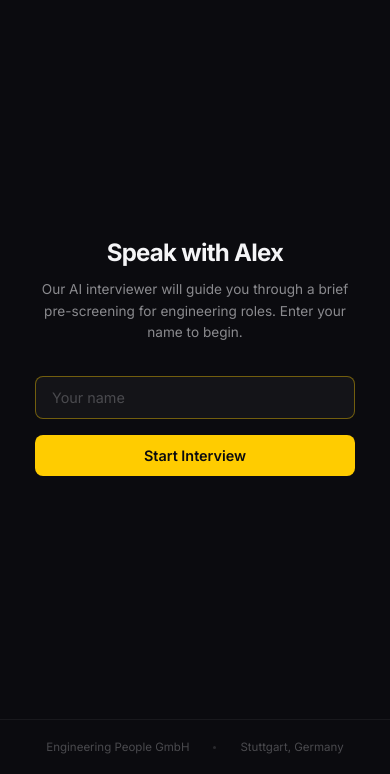
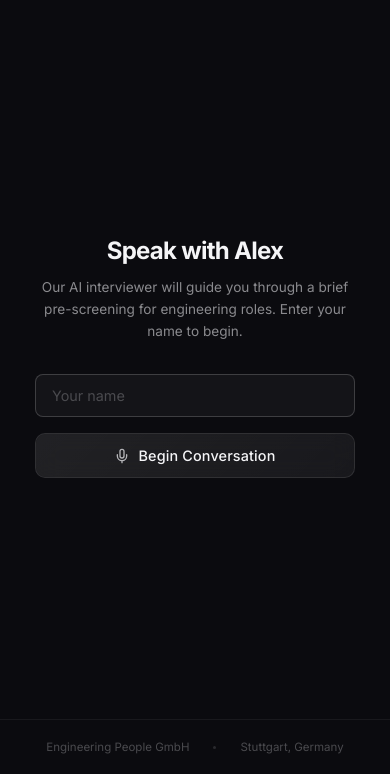
Before and after one commit to SamSpectre/Enterprise-Voice-Agents, a website: page frontend/public/index.html in a window 390 px wide. Shown: the part 70-844 px from the top of the page. Drawn offline with Linux system fonts and the light colour scheme; a script that the page names is missing.

Commit message:
Replace yellow button with glass-style frosted button
- Frosted glass aesthetic: translucent bg, subtle border, backdrop blur
- Soft hover lift with border glow instead of loud yellow
- Microphone icon + "Begin Conversation" label
- Input focus border toned down to match

Co-Authored-By: Claude Opus 4.6 (1M context) <noreply@anthropic.com>

```diff
--- a/frontend/public/index.html
+++ b/frontend/public/index.html
@@ -108,25 +108,54 @@
         }
 
         #name-form input:focus {
-            border-color: rgba(255, 204, 0, 0.4);
+            border-color: rgba(255, 255, 255, 0.18);
         }
 
         #name-form button {
+            position: relative;
             width: 100%;
-            padding: 0.75rem 1.5rem;
-            border-radius: 8px;
-            border: none;
-            background: var(--gold);
-            color: #0b0b0f;
+            padding: 0.8rem 1.5rem;
+            border-radius: 10px;
+            border: 1px solid rgba(255, 255, 255, 0.1);
+            background: rgba(255, 255, 255, 0.06);
+            color: var(--text-primary);
             font-family: inherit;
             font-size: 0.9rem;
-            font-weight: 600;
+            font-weight: 500;
+            letter-spacing: 0.01em;
             cursor: pointer;
-            transition: opacity 0.2s;
+            transition: all 0.25s ease;
+            backdrop-filter: blur(12px);
+            -webkit-backdrop-filter: blur(12px);
+            display: flex;
+            align-items: center;
+            justify-content: center;
+            gap: 0.5rem;
+        }
+
+        #name-form button::before {
+            content: '';
+            position: absolute;
+            inset: 0;
+            border-radius: 10px;
+            background: linear-gradient(135deg, rgba(255,255,255,0.04) 0%, rgba(255,255,255,0) 100%);
+            pointer-events: none;
         }
 
         #name-form button:hover {
-            opacity: 0.9;
+            background: rgba(255, 255, 255, 0.1);
+            border-color: rgba(255, 255, 255, 0.18);
+            transform: translateY(-1px);
+        }
+
+        #name-form button:active {
+            transform: translateY(0);
+        }
+
+        #name-form button .btn-icon {
+            width: 16px;
+            height: 16px;
+            opacity: 0.7;
         }
 
         /* ── Active state after form submit ── */
@@ -217,7 +246,10 @@
 
     <form id="name-form">
         <input type="text" id="candidate-name" placeholder="Your name" required autofocus>
-        <button type="submit">Start Interview</button>
+        <button type="submit">
+            <svg class="btn-icon" viewBox="0 0 24 24" fill="none" stroke="currentColor" stroke-width="2" stroke-linecap="round" stroke-linejoin="round"><path d="M12 2a3 3 0 0 0-3 3v7a3 3 0 0 0 6 0V5a3 3 0 0 0-3-3Z"/><path d="M19 10v2a7 7 0 0 1-14 0v-2"/><line x1="12" x2="12" y1="19" y2="22"/></svg>
+            Begin Conversation
+        </button>
     </form>
 
     <div class="active-hint" id="active-hint">
```
